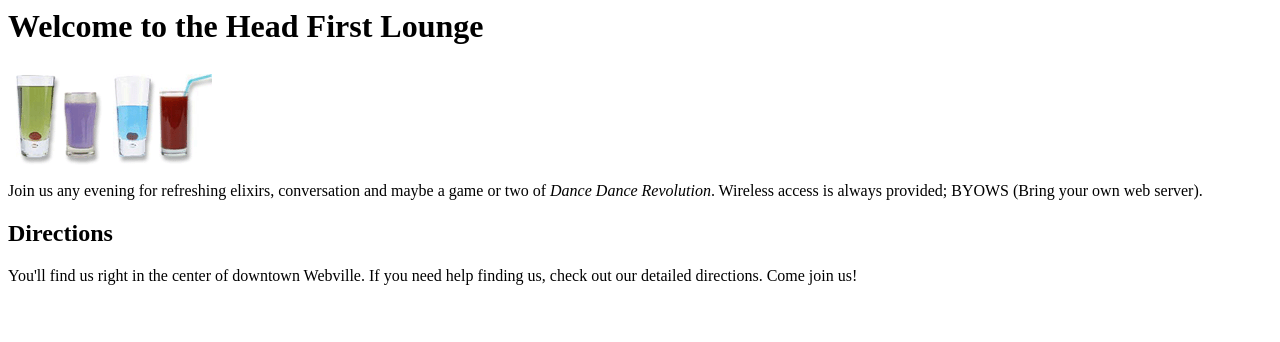
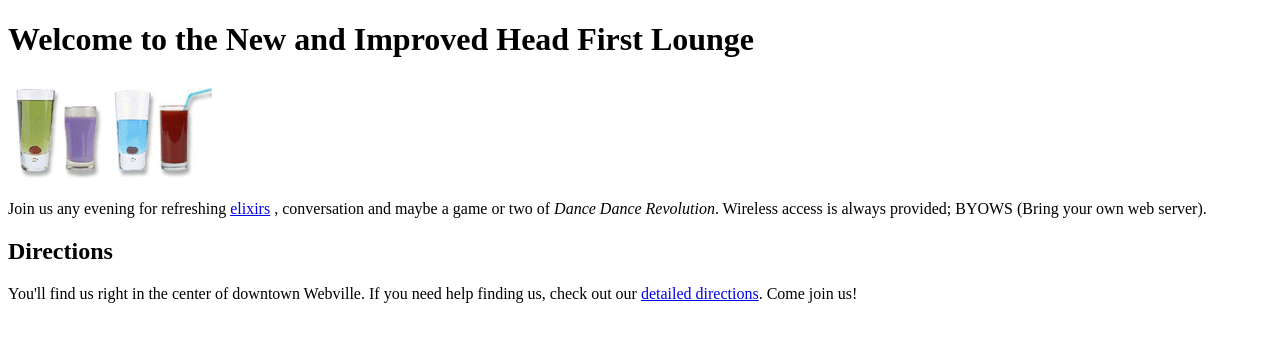
Before and after one commit to omertuncwho/HeadFirst-HTML-and-CSS, a plain HTML site: page chapter2-HeadFirst_Lounge/lounge.html in a window 1280 px wide. Drawn offline with Linux system fonts and the light colour scheme.

Commit message:
Update lounge.html

```diff
--- a/chapter2-HeadFirst_Lounge/lounge.html
+++ b/chapter2-HeadFirst_Lounge/lounge.html
@@ -1,13 +1,17 @@
+<!DOCTYPE html>
+<html lang="en">
 
-<!-- saved from url=(0063)https://wickedlysmart.com/hfhtmlcss/chapter2/lounge/lounge.html -->
-<html><head><meta http-equiv="Content-Type" content="text/html; charset=windows-1252">
-    <title>Head First Lounge</title>
+<head>
+  <meta charset="UTF-8">
+  <meta http-equiv="X-UA-Compatible" content="IE=edge">
+  <meta name="viewport" content="width=device-width, initial-scale=1.0">
 </head>
-  <body _c_t_common="1" cz-shortcut-listen="true">
-    <h1>Welcome to the Head First Lounge</h1>
-    <img src="img/drinks.gif" data-pagespeed-url-hash="139691473" onload="pagespeed.CriticalImages.checkImageForCriticality(this);">
+
+<body>
+  <h1>Welcome to the New and Improved Head First Lounge</h1>
+  <img src="img/drinks.gif">
   <p>
-       Join us any evening for refreshing elixirs,
+    Join us any evening for refreshing <a href="elixir.html">elixirs</a> ,
     conversation and maybe a game or two of
     <em>Dance Dance Revolution</em>.
     Wireless access is always provided;
@@ -16,9 +20,11 @@
   <h2>Directions</h2>
   <p>
     You'll find us right in the center of downtown Webville.
-      If you need help finding us, check out our detailed directions.
+    If you need help finding us, check out our <a href="directions.html">detailed directions</a>.
     Come join us!
   </p>
 
 
-</body></html>
+</body>
+
+</html>
```
Lines whose indentation alone changed are shown as unchanged.
